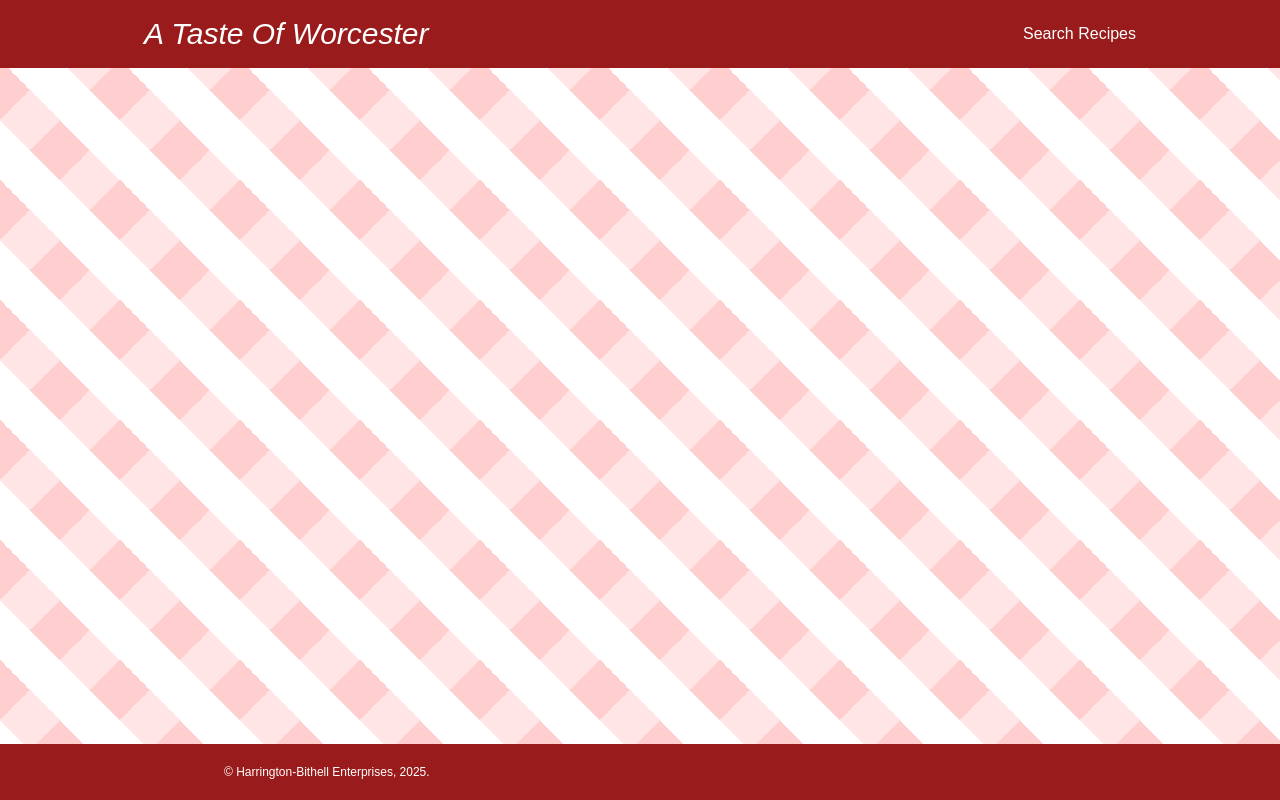
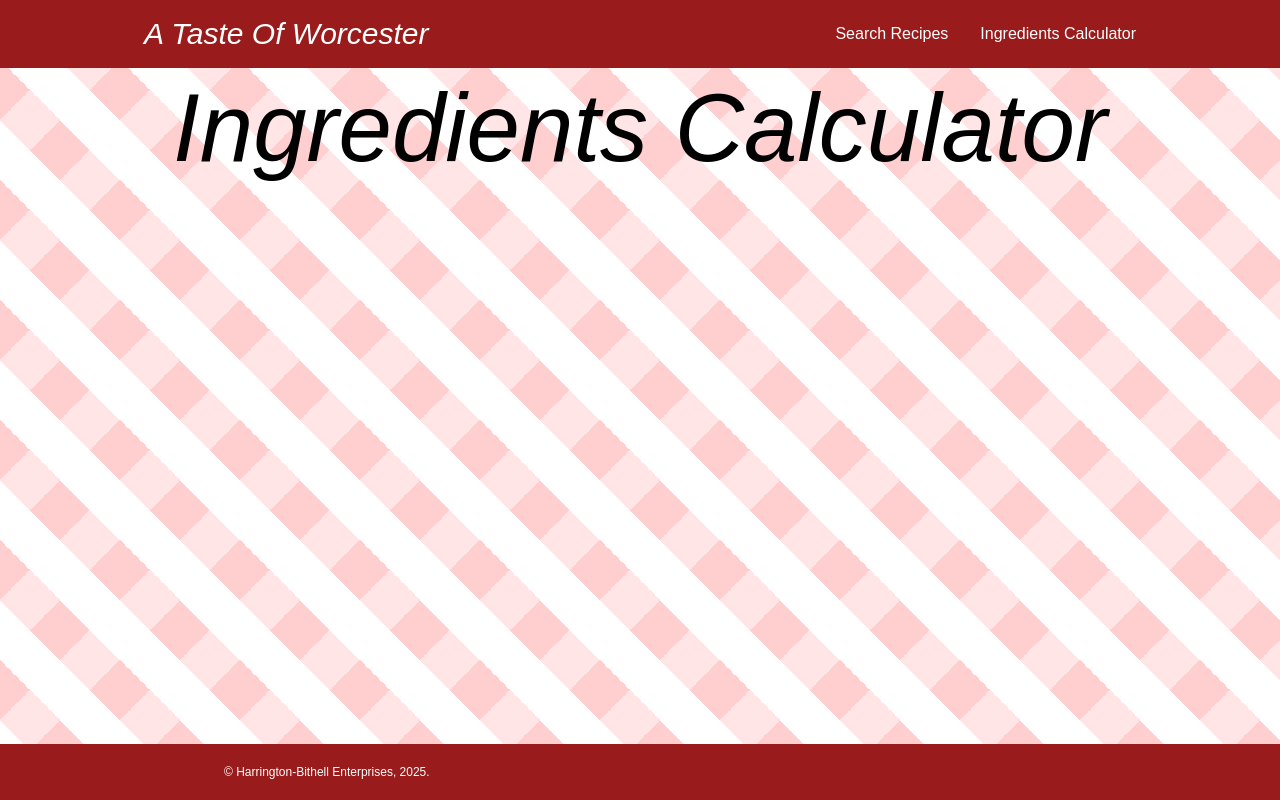
Before and after one commit to ScottHarringtonSD/WorcesterRecipes, a React (Create React App) app: page /IngredientsCalculator in a window 1280 px wide. Built offline with nearby package versions, Linux system fonts and the light colour scheme.

Commit message:
havlfaway through

```diff
--- a/src/App.tsx
+++ b/src/App.tsx
@@ -11,6 +11,7 @@
 import { RecipeFiles } from "./data/RecipeFiles";
 import RecipePage from "./pages/RecipePage";
 import { useEffect } from "react";
+import IngredientsCalculator from "./pages/IngredientsCalculatorPage";
 
 const ScrollToTop = () => {
   const { pathname } = useLocation();
@@ -39,6 +40,12 @@
               >
                 Search Recipes
               </NavLink>
+              <NavLink
+                to="/IngredientsCalculator"
+                className="hover:opacity-60 text-l text-right "
+              >
+                Ingredients Calculator
+              </NavLink>
             </div>
           </div>
         </header>
@@ -50,6 +57,10 @@
               element={<RecipeSearchPage recipes={RecipeFiles} />}
             />
             <Route path="/Recipes/:id" element={<RecipePage />} />
+            <Route
+              path="/IngredientsCalculator"
+              element={<IngredientsCalculator />}
+            />
           </Routes>
         </div>
         <footer className="text-font bg-red-800 flex justify-between items-center text-sm text-white w-full">
--- /dev/null
+++ b/src/pages/IngredientsCalculatorPage.tsx
@@ -0,0 +1,18 @@
+import { useNavigate } from "react-router-dom";
+import { RecipeFiles } from "../data/RecipeFiles";
+import RecipeImageCarousel from "../components/RecipeImageCarousel";
+import { useState } from "react";
+import Recipe from "../index/Recipe";
+
+const IngredientsCalculator = () => {
+  const [selectedRecipies, setSelectedRecipes] = useState([]);
+  return (
+    <div className="text-center">
+      <h1 className="sm:text-8xl text-5xl text-center p-3">
+        Ingredients Calculator
+      </h1>
+    </div>
+  );
+};
+
+export default IngredientsCalculator;
```
